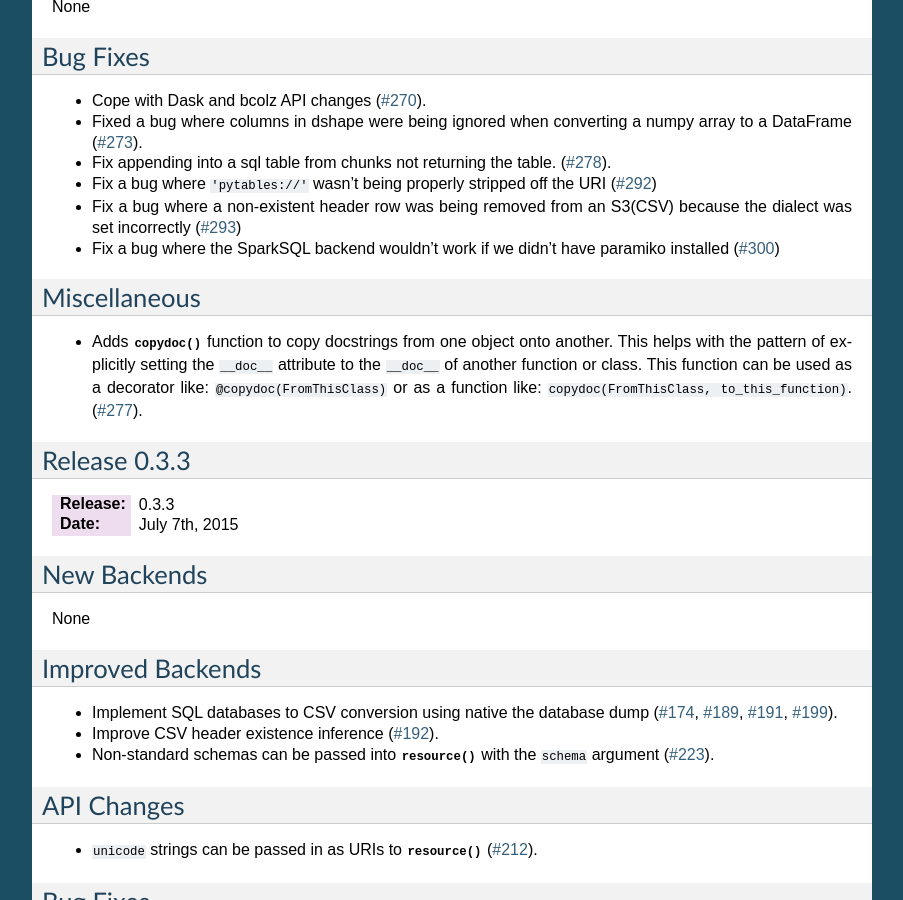
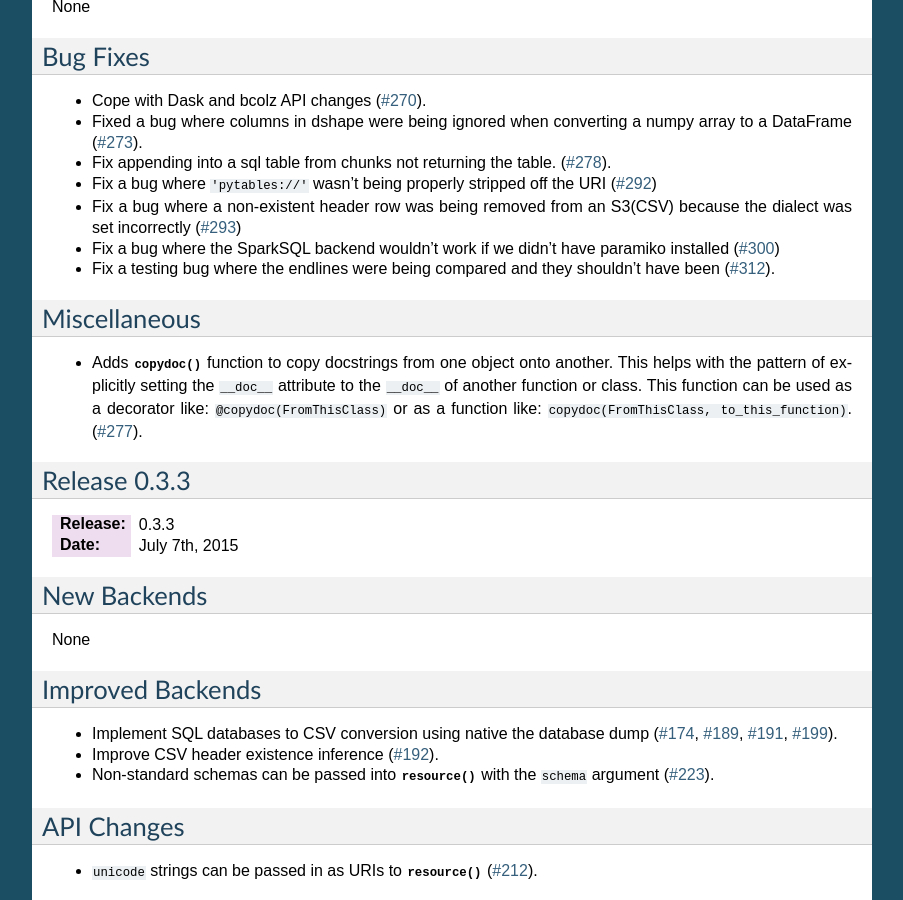
Before and after one commit to blaze/odo, a Sphinx documentation site: the page built from docs/source/releases.rst, in a window 1280 px wide and 900 px high, scrolled down 730 px. Shown: the whole window, without its empty margins (198-1101 px from the left). Built offline with Sphinx 7.4.7, drawn with Linux system fonts in a browser that asks for light colours.

Commit message:
Add bugfix note

```diff
--- a/docs/source/whatsnew/0.3.4.txt
+++ b/docs/source/whatsnew/0.3.4.txt
@@ -50,6 +50,8 @@
 * Fix a bug where a non-existent header row was being removed from an S3(CSV)
   because the dialect was set incorrectly (:issue:`293`)
 * Fix a bug where the SparkSQL backend wouldn't work if we didn't have paramiko installed (:issue:`300`)
+* Fix a testing bug where the endlines were being compared and they
+  shouldn't have been (:issue:`312`).
 
 Miscellaneous
 -------------
```
